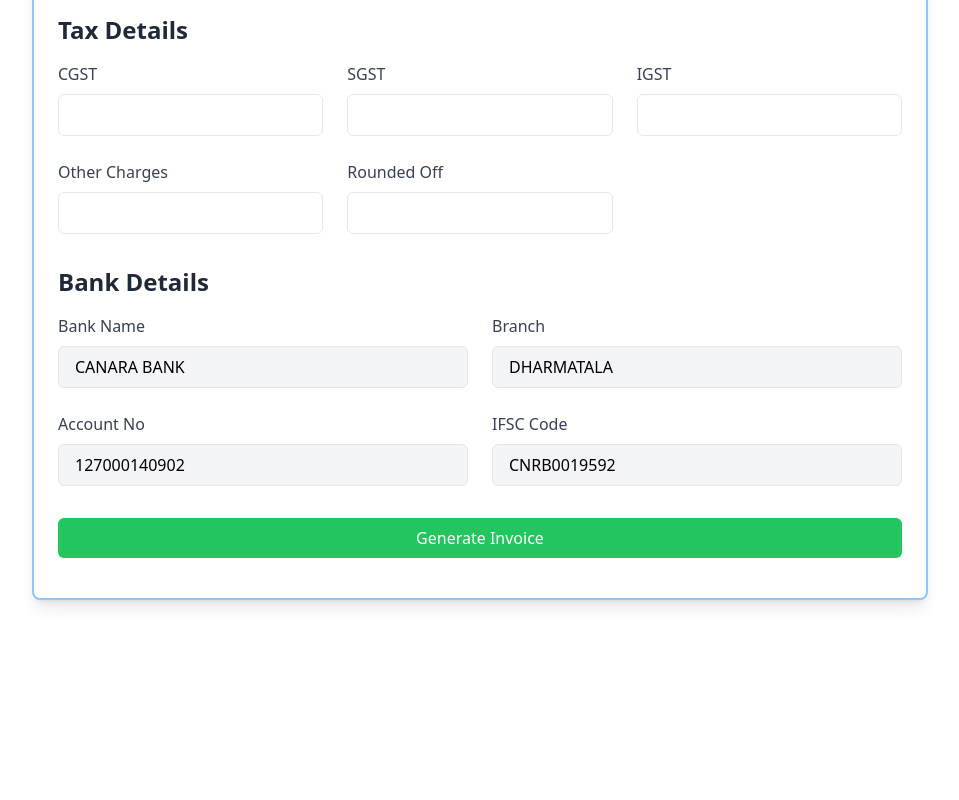
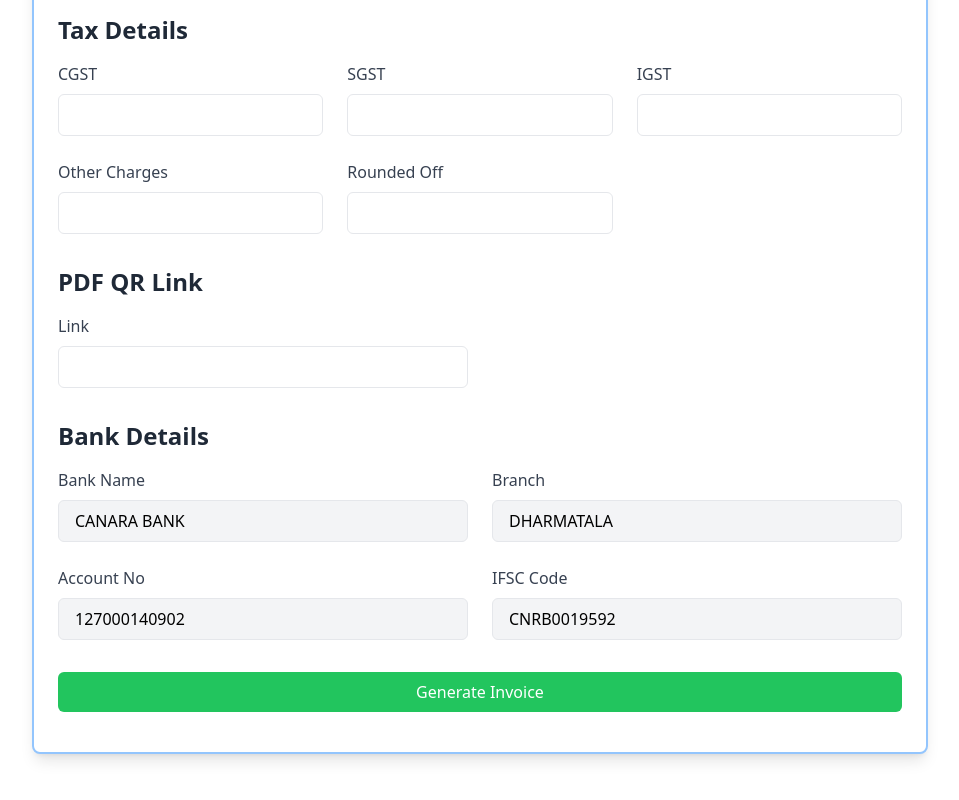
Before and after one commit to parthasdey2304/invoice-generator, a React (Vite) app in the folder generator/: page / in a window 1280 px wide. Shown: the part 1162-1962 px from the top of the page, without its empty margins (160-1119 px from the left). Before the commit the page ends 1810 px from the top, so only its background shows below. Built offline with nearby package versions, Linux system fonts and the light colour scheme.

Commit message:
Update : InvoiceForm.jsx & InvoiceGenerator.jsx (Added QR generation Link support)

```diff
--- a/generator/package.json
+++ b/generator/package.json
@@ -16,6 +16,7 @@
     "formik": "^2.4.6",
     "jspdf": "^2.5.1",
     "jspdf-autotable": "^3.8.2",
+    "qrcode": "^1.5.3",
     "react": "^18.3.1",
     "react-dom": "^18.3.1",
     "react-router-dom": "^6.25.1",
--- a/generator/src/components/InvoiceForm.jsx
+++ b/generator/src/components/InvoiceForm.jsx
@@ -26,7 +26,8 @@ const InvoiceForm = ({ onSubmit }) => {
       otherCharges: '0',
       roundedOff: '0',
     },
-    numberOfBags: '', // New state for number of bags
+    numberOfBags: '',
+    pdfLink: ''
   });
 
   const handleInputChange = (e, index, key) => {
@@ -274,6 +275,19 @@ const InvoiceForm = ({ onSubmit }) => {
           </div>
         </div>
 
+        <h3 className="text-2xl font-bold mt-8 mb-4 text-gray-800">PDF QR Link</h3>
+        <div className='grid grid-cols-1 md:grid-cols-2 gap-6'>
+          <div>
+            <label className="block text-gray-700">Link</label>
+            <input
+              type="text"
+              name="pdfLink"
+              onChange={(e) => handleInputChange(e)}
+              className="w-full px-4 py-2 mt-2 border rounded-md focus:outline-none focus:ring focus:ring-blue-300"
+            />
+          </div>
+        </div>
+
         <h3 className="text-2xl font-bold mt-8 mb-4 text-gray-800">Bank Details</h3>
         <div className="grid grid-cols-1 md:grid-cols-2 gap-6">
           <div>
--- a/generator/src/components/InvoiceGenerator.jsx
+++ b/generator/src/components/InvoiceGenerator.jsx
@@ -1,5 +1,6 @@
 import jsPDF from 'jspdf';
 import 'jspdf-autotable';
+import QRCode from 'qrcode';
 
 function formatDateToDDMMYYYY(date) {
   const [year, month, day] = date.split('-');
@@ -247,6 +248,18 @@ const Invoice = ({ data }) => {
       doc.text(`BANK A/C NO – ${data.bankDetails.accountNo}`, margin + 2, finalY + 61);
       doc.text(`BANK IFSC CODE – ${data.bankDetails.ifscCode}`, margin + 2, finalY + 66);
 
+
+      QRCode.toDataURL(data.pdfLink, { width: 100, margin: 1 }, (err, url) => {
+        if (err) {
+          console.error('Error generating QR code:', err);
+          return;
+        }
+
+        doc.text("SCAN HERE", pageWidth - margin - 40, finalY + 50, { align: 'right' });
+        doc.text("FOR PRODUCT DETAILS", pageWidth - margin - 30, finalY + 60, { align: 'right' });
+        doc.addImage(url, 'PNG', pageWidth - margin - 28, finalY + 42, 26, 26);
+      });
+
       doc.text('TERMS & CONDITIONS – PLEASE PAY BY A/C BY RTGS/NEFT/BANK TRANSFER.', margin, finalY + 77);
       doc.text('E. & O.E', pageWidth - margin - 30, finalY + 77, { align: 'left' });
 
```
Also changed, not shown: 1 other file (tests, documents, lock files or other folders).
